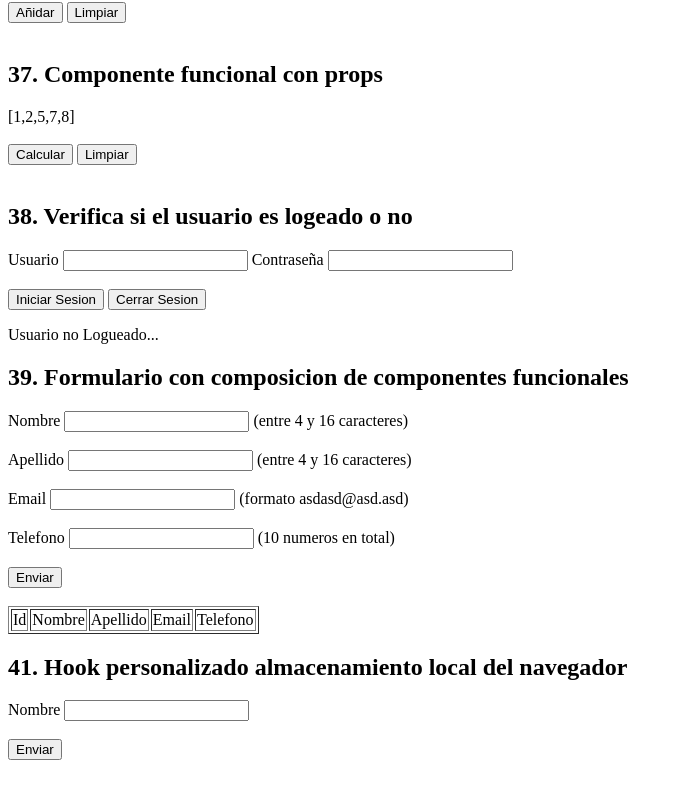
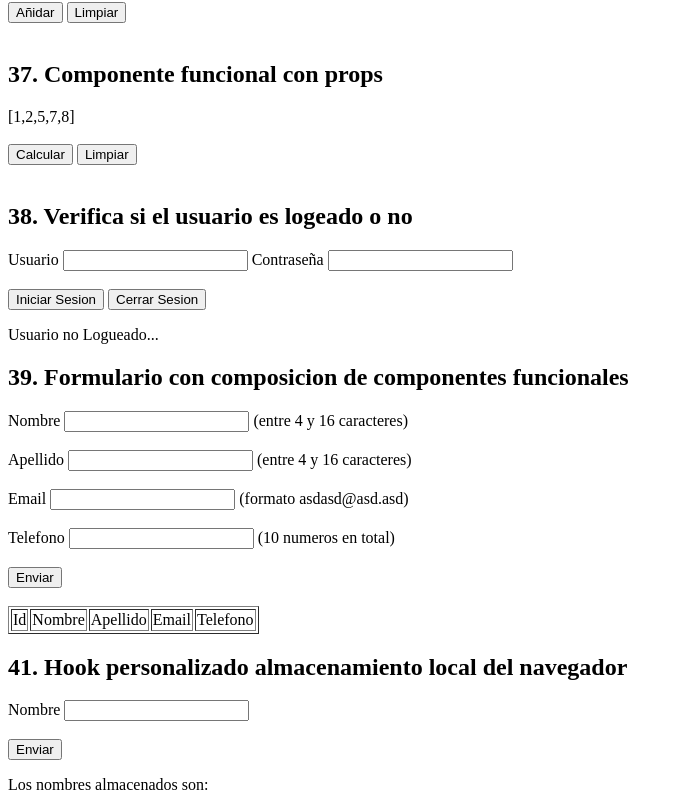
Before and after one commit to matiasmoscone1/practica-ejercicios-logica-programacion-react, a React (Vite) app: page / in a window 1280 px wide. Shown: the part 6261-7071 px from the top of the page, without its empty margins (0-683 px from the left). Before the commit the page ends 7037 px from the top, so only its background shows below. Built offline with nearby package versions, Linux system fonts and the light colour scheme.

Commit message:
Terminando ejercicio 41

```diff
--- a/src/ejercicios/HookPersonalizadoUseLocalStorage.jsx
+++ b/src/ejercicios/HookPersonalizadoUseLocalStorage.jsx
@@ -30,12 +30,12 @@ const HookPersonalizadoUseLocalStorage = () => {
 
         let lista = JSON.parse(localStorage.getItem("Nombre")) || [];
 
-        console.log(lista);
+        //console.log(lista);
 
         switch(accion){
             case "agregar":
                 const nuevosNombres = [...lista, valor];
-                console.log(nuevosNombres);
+                //console.log(nuevosNombres);
                 localStorage.setItem("Nombre", JSON.stringify(nuevosNombres));
                 break;
             case "obtener":
@@ -55,7 +55,7 @@ const HookPersonalizadoUseLocalStorage = () => {
 
         useLocalStorage(nombre, "agregar");
 
-        console.log(localStorage);
+        //console.log(localStorage);
 
 
 
@@ -69,9 +69,9 @@ const HookPersonalizadoUseLocalStorage = () => {
     const ComponenteNombres = () => {
 
         const nombreAlmacenado = useLocalStorage(null ,"obtener");
-        console.log("Nombre almacenado: ", nombreAlmacenado);
+        //console.log("Nombre almacenado: ", nombreAlmacenado);
 
-        return(<p>{nombreAlmacenado}</p>);
+        return(<p>Los nombres almacenados son: {nombreAlmacenado.join(", ")}</p>);
 
     }
 
```
